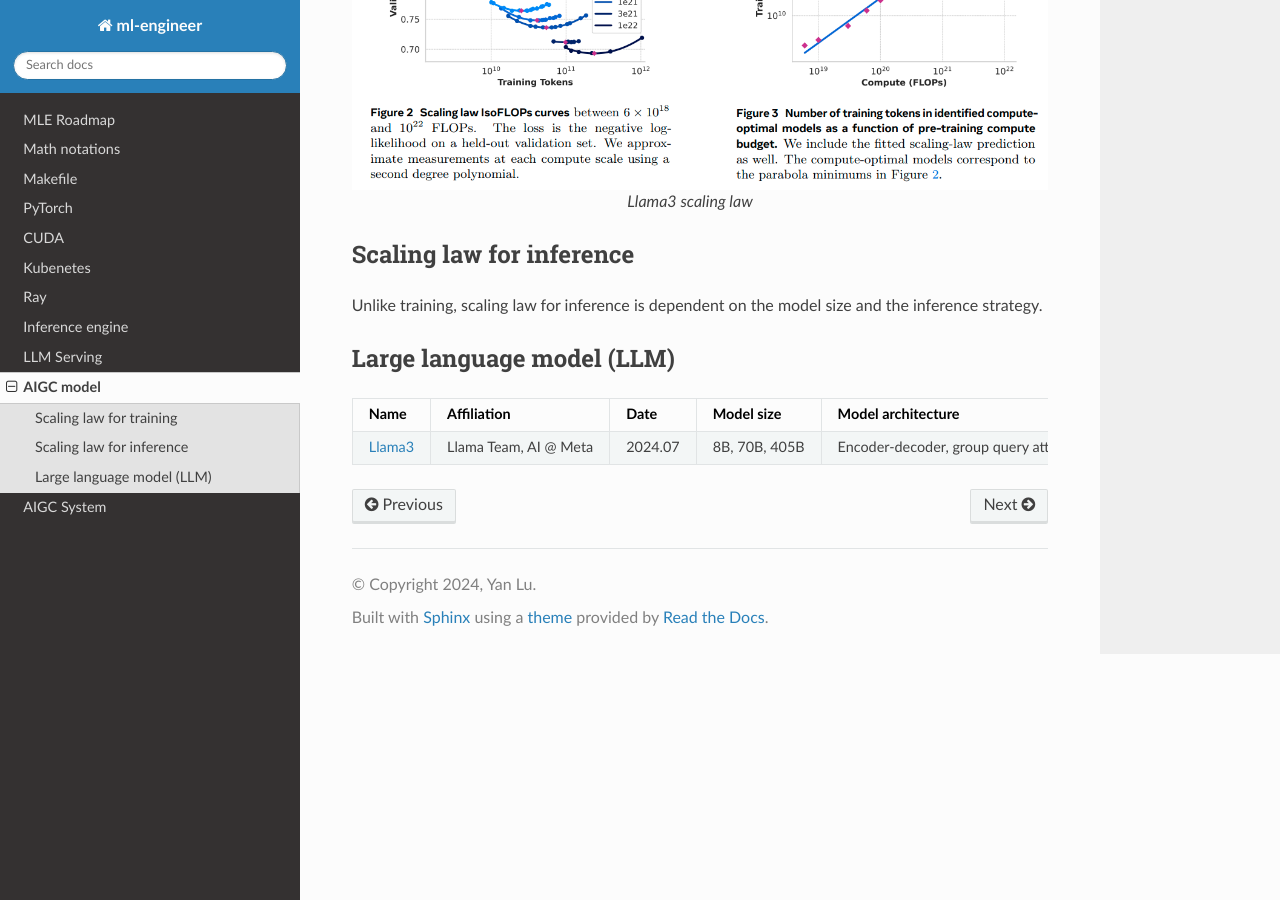
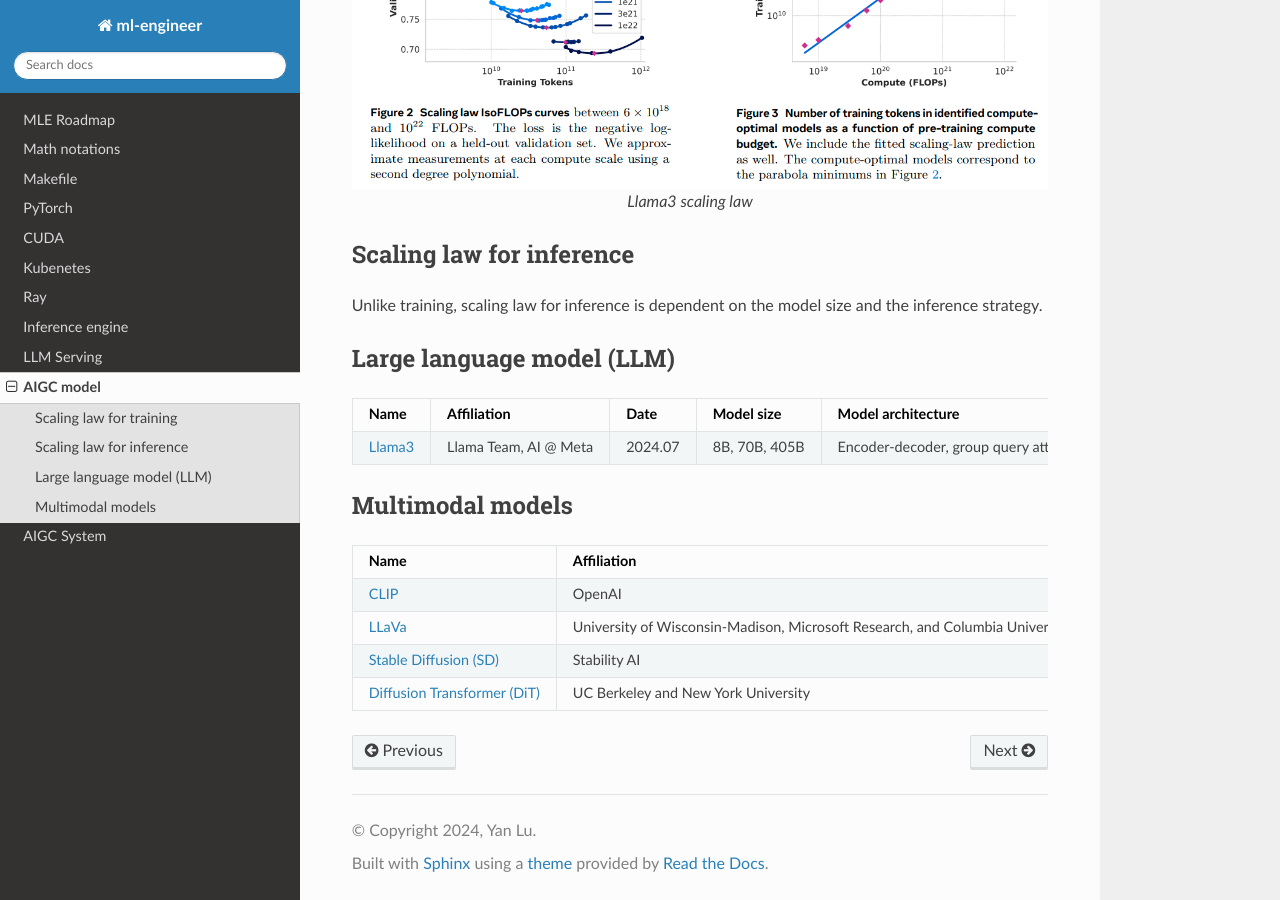
Before and after one commit to Jason-cs18/ml-engineer, a Sphinx documentation site: the page built from docs/source/aigc_model.rst, in a window 1280 px wide and 900 px high, scrolled down 580 px. Built offline with Sphinx 7.4.7 and the Read the Docs theme 3.1.0, drawn with Linux system fonts in a browser that asks for light colours.

Commit message:
update aigc model

```diff
--- a/docs/source/aigc_model.rst
+++ b/docs/source/aigc_model.rst
@@ -46,3 +46,40 @@ Large language model (LLM)
      - SFT + DPO
      - Pipeline parallelism, FP8 quantization
      - Multilingual support, multimodal support, safety migations with Llama Guard 3
+
+Multimodal models
+-------------------------------
+
+.. list-table::
+   :header-rows: 1
+
+   * - Name
+     - Affiliation
+     - Date
+     - Model architecture
+     - Training strategy
+     - Highlight
+   * - `CLIP <https://openai.com/blog/clip/>`_
+     - OpenAI
+     - ICML 2021
+     - Text encoder + Image encoder
+     - Contrastive learning
+     - The first work to reveal zero-shot capability with multimodal constrastive learning
+   * - `LLaVa <https://llava-vl.github.io/>`_
+     - University of Wisconsin-Madison, Microsoft Research, and Columbia University
+     - NeurIPS 2023
+     - Image encoder + projector + language model
+     - Instruction tuning
+     - The first work to show visual capability of LLM
+   * - `Stable Diffusion (SD) <https://arxiv.org/abs/2112.10752>`_
+     - Stability AI
+     - CVPR 2022
+     - VAE: text encoder + diffusion (U-Net) + image decoder
+     - Reverse diffusion process
+     - Text to image generation, compute-intensive (less parameters but slow)
+   * - `Diffusion Transformer (DiT) <https://arxiv.org/abs/2212.09748>`_
+     - UC Berkeley and New York University
+     - ICCV 2023
+     - VAE: text encoder + diffusion (transformer) + image decoder
+     - Reverse diffusion process
+     - Compute-optimal, better scaling
```
